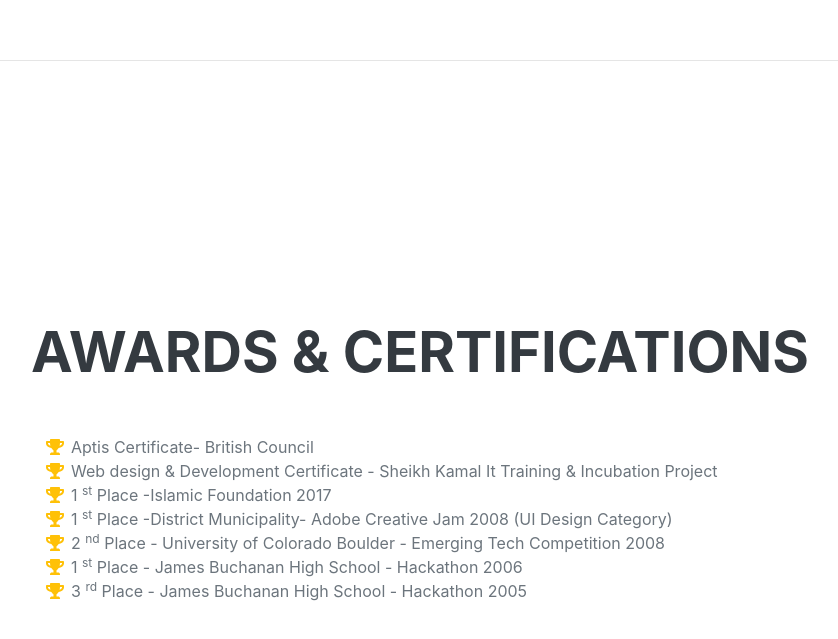
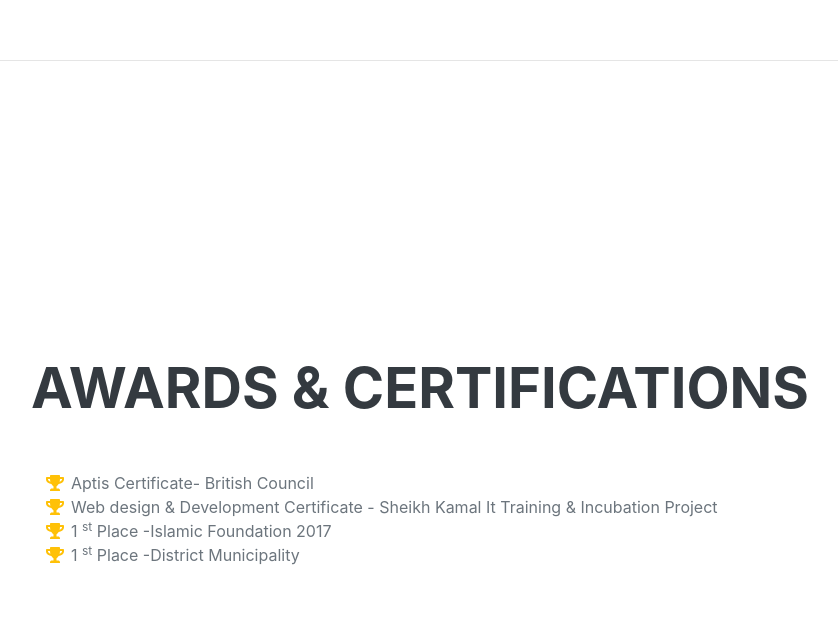
Before and after one commit to meSabbir-github-io/profile, a plain HTML site: page index.html in a window 1280 px wide. Shown: the part 3944-4583 px from the top of the page, without its empty margins (289-1127 px from the left). Drawn offline with nearby package versions, Linux system fonts and the light colour scheme; a web font is replaced by a local one.

Commit message:
award change

```diff
--- a/index.html
+++ b/index.html
@@ -165,25 +165,7 @@
                             <span class="fa-li"><i class="fas fa-trophy text-warning"></i></span>
                             1
                             <sup>st</sup>
-                            Place -District Municipality- Adobe Creative Jam 2008 (UI Design Category)
-                        </li>
-                        <li>
-                            <span class="fa-li"><i class="fas fa-trophy text-warning"></i></span>
-                            2
-                            <sup>nd</sup>
-                            Place - University of Colorado Boulder - Emerging Tech Competition 2008
-                        </li>
-                        <li>
-                            <span class="fa-li"><i class="fas fa-trophy text-warning"></i></span>
-                            1
-                            <sup>st</sup>
-                            Place - James Buchanan High School - Hackathon 2006
-                        </li>
-                        <li>
-                            <span class="fa-li"><i class="fas fa-trophy text-warning"></i></span>
-                            3
-                            <sup>rd</sup>
-                            Place - James Buchanan High School - Hackathon 2005
+                            Place -District Municipality
                         </li>
                     </ul>
                 </div>
```
